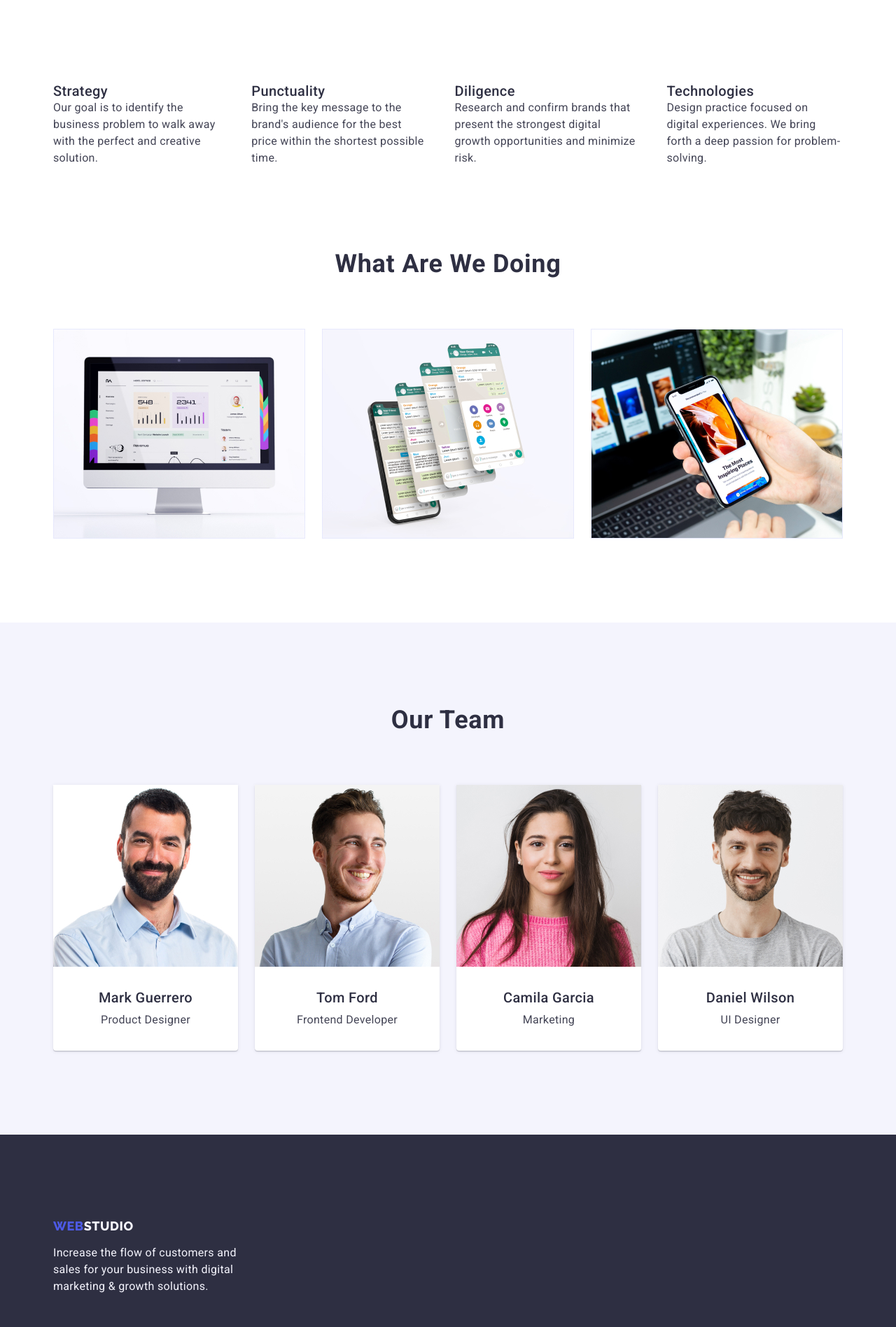
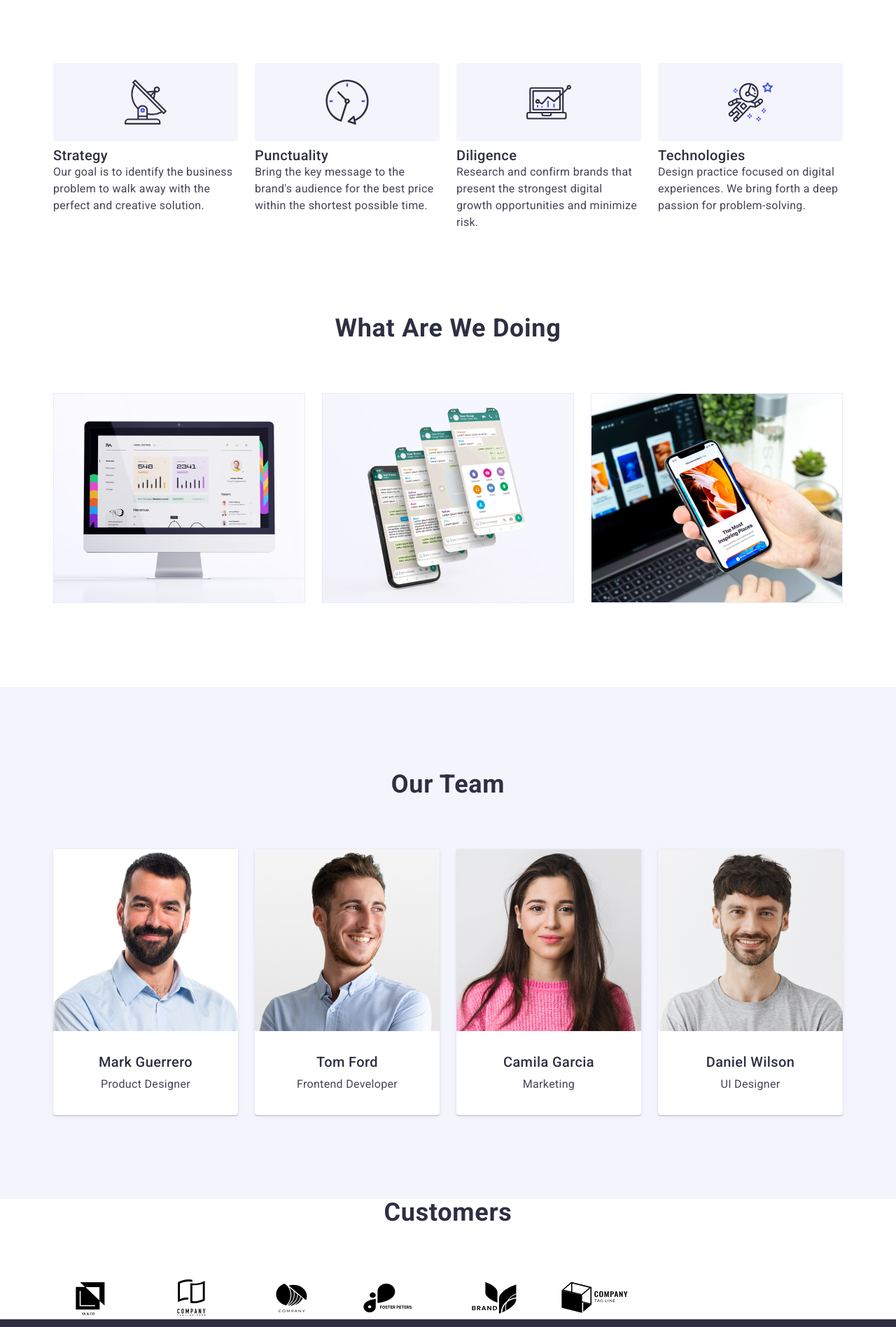
Before and after one commit to LilianaLukash/goit-markup-hw-04, a plain HTML site: page index.html in a window 1280 px wide. Shown: the part 703-2600 px from the top of the page at 70% size. Drawn offline with nearby package versions, Linux system fonts and the light colour scheme.

Commit message:
3 sections OK

```diff
--- a/css/style.css
+++ b/css/style.css
@@ -121,6 +121,7 @@ body {
   display: block;
   padding-top: 24px;
   padding-bottom: 24px;
+  position: relative;
 }
 
 .text-link:hover,
@@ -143,17 +144,15 @@ body {
 .contact-box:focus {
   color: var(--ocean);
 }
-.current::after {
+.text-link.current::after {
   content: "";
-  display: block;
+  position: absolute;
+  left: 0;
+  bottom: -1px;
   width: 100%;
   height: 4px;
+  border-radius: 2px;
   background-color: var(--ocean);
-  border-radius: 2px;
-
-  margin-top: 24px;
-
-
 }
 
 /* Main
@@ -228,6 +227,21 @@ body {
   gap: 24px;
 }
 
+.icon-box {
+  display: flex;
+  width: 264px;
+  height: 112px;
+  margin-bottom: 8px;
+  align-items: center;
+  justify-content: center;
+  background-color: var(--cloud);
+  border-radius: 4px;
+  margin-bottom: 8px;
+}
+
+.advantages-card {
+  width: calc((100% - 72px) / 4);
+}
 .advantages-title {
   font-weight: 500;
   font-size: 20px;
--- a/index.html
+++ b/index.html
@@ -53,16 +53,26 @@
 
           <div class="container">
             <h2 class="visually-hidden">Advantages</h2>
-            <ul class="list placement-in-a-line">
-                <li>
+              <ul class="list placement-in-a-line advantages-gap">
+                <li class="advantages-card">
+                  <div class="icon-box">
+                    <svg class="advantages-icon" width="64" height="64">
+                      <use href="./images/icons.svg#icon-s2-antenna"></use>
+                    </svg>
+                  </div>
                   <h3 class="advantages-title">Strategy</h3>
                   <p class="advantages-text">
-                    Our goal is to identify the business problem to walk away with the
-                    perfect and creative solution.
+                    Our goal is to identify the business problem to walk away with
+                    the perfect and creative solution.
                   </p>
                 </li>
 
-                <li>
+                <li class="advantages-card">
+                  <div class="icon-box">
+                    <svg class="advantages-icon" width="64" height="64">
+                      <use href="./images/icons.svg#icon-s2-clock"></use>
+                    </svg>
+                  </div>
                   <h3 class="advantages-title">Punctuality</h3>
                   <p class="advantages-text">
                     Bring the key message to the brand's audience for the best price
@@ -70,7 +80,12 @@
                   </p>
                 </li>
 
-                <li>
+                <li class="advantages-card">
+                  <div class="icon-box">
+                    <svg class="advantages-icon" width="64" height="64">
+                      <use href="./images/icons.svg#icon-s2-diagram"></use>
+                    </svg>
+                  </div>
                   <h3 class="advantages-title">Diligence</h3>
                   <p class="advantages-text">
                     Research and confirm brands that present the strongest digital
@@ -78,14 +93,19 @@
                   </p>
                 </li>
 
-                <li>
+                <li class="advantages-card">
+                  <div class="icon-box">
+                    <svg class="advantages-icon" width="64" height="64">
+                      <use href="./images/icons.svg#icon-s2-astronaut"></use>
+                    </svg>
+                  </div>
                   <h3 class="advantages-title">Technologies</h3>
                   <p class="advantages-text">
                     Design practice focused on digital experiences. We bring forth a
                     deep passion for problem-solving.
                   </p>
                 </li>
-            </ul>
+              </ul>
           </div>
         </section>
         <section class="main-opportunities-section section">
@@ -119,6 +139,60 @@
             </ul>
           </div>
         </section>
+        <section class="customers">
+          <div class="container">
+            <h2 class="opportunities-title">Customers</h2>
+            <ul class="list placement-in-a-line customers-list">
+              <li class="customers-link-list">
+                <a class="link customers-link" href="">
+                  <svg class="customers-icon" width="104" height="56">
+                    <use href="./images/icons.svg#icon-Logo-1"></use>
+                  </svg>
+                </a>
+              </li>
+
+              <li class="customers-link-list">
+                <a class="link customers-link" href="">
+                  <svg class="customers-icon" width="104" height="56">
+                    <use href="./images/icons.svg#icon-Logo-2"></use>
+                  </svg>
+                </a>
+              </li>
+
+              <li class="customers-link-list">
+                <a class="link customers-link" href="">
+                  <svg class="customers-icon" width="104" height="56">
+                    <use href="./images/icons.svg#icon-Logo-3"></use>
+                  </svg>
+                </a>
+              </li>
+
+              <li class="customers-link-list">
+                <a class="link customers-link" href="">
+                  <svg class="customers-icon" width="104" height="56">
+                    <use href="./images/icons.svg#icon-Logo-4"></use>
+                  </svg>
+                </a>
+              </li>
+
+              <li class="customers-link-list">
+                <a class="link customers-link" href="">
+                  <svg class="customers-icon" width="104" height="56">
+                    <use href="./images/icons.svg#icon-Logo-5"></use>
+                  </svg>
+                </a>
+              </li>
+
+              <li class="customers-link-list">
+                <a class="link customers-link" href="">
+                  <svg class="customers-icon" width="104" height="56">
+                    <use href="./images/icons.svg#icon-Logo-6"></use>
+                  </svg>
+                </a>
+              </li>
+            </ul>
+          </div>
+        </section>
     </main>
 
     <footer class="footer-box">
@@ -132,6 +206,58 @@
               marketing & growth solutions.
             </p>
         </div>
+        <div>
+          <p class="social-title">Social media</p>
+          <ul class="placement-in-a-line list social-footer-links">
+            <li class="social-links-list">
+              <a
+                class="link link-icons"
+                href="https://www.instagram.com/"
+                target="_blank"
+              >
+                <svg class="icon" width="24" height="24">
+                  <use href="./images/icons.svg#icon-f-instagram"></use>
+                </svg>
+              </a>
+            </li>
+
+            <li class="social-links-list">
+              <a
+                class="link link-icons"
+                href="https://twitter.com/"
+                target="_blank"
+              >
+                <svg class="icon" width="24" height="24">
+                  <use href="./images/icons.svg#icon-f-twitter"></use>
+                </svg>
+              </a>
+            </li>
+
+            <li class="social-links-list">
+              <a
+                class="link link-icons"
+                href="https://www.facebook.com/"
+                target="_blank"
+              >
+                <svg class="icon" width="24" height="24">
+                  <use href="./images/icons.svg#icon-f-facebook"></use>
+                </svg>
+              </a>
+            </li>
+
+            <li class="social-links-list">
+              <a
+                class="link link-icons"
+                href="https://www.linkedin.com/"
+                target="_blank"
+              >
+                <svg class="icon" width="24" height="24">
+                  <use href="./images/icons.svg#icon-f-linkedin"></use>
+                </svg>
+              </a>
+            </li>
+          </ul>
+        </div>
     </footer>
 </body>
 </html>
```
Also changed, not shown: images/icons.svg (added).
